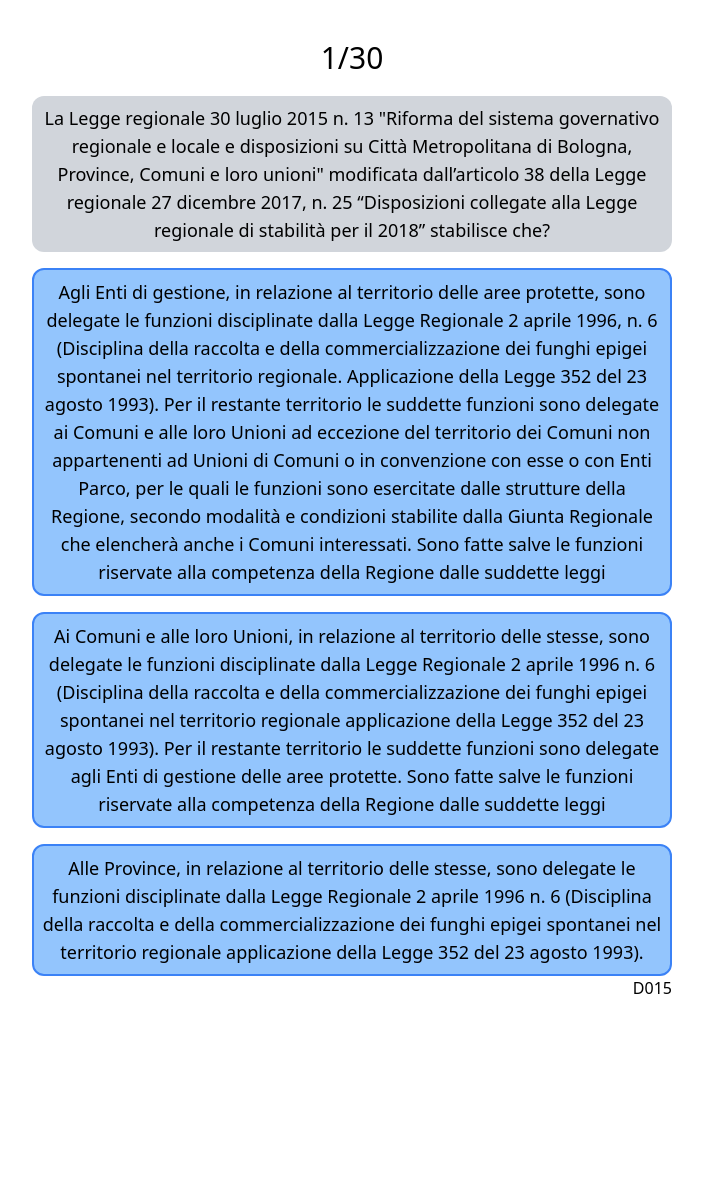
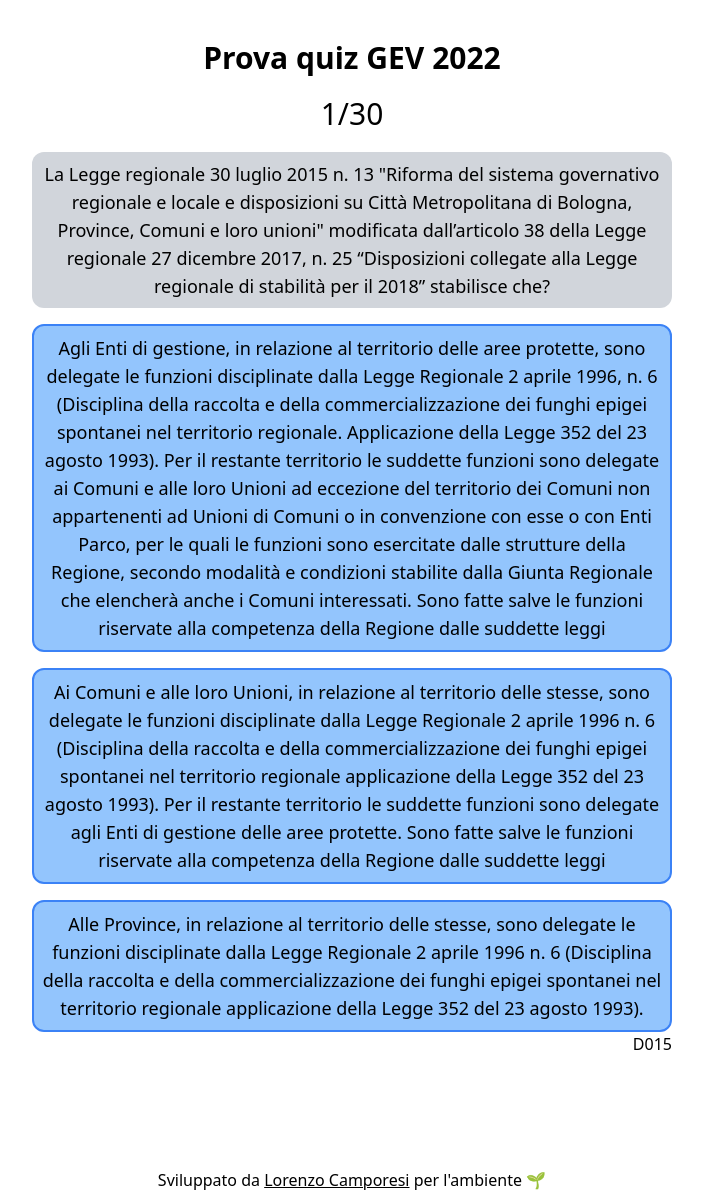
Before and after one commit to LorenzoCamporesi/gev-demo-online-exam, a Next.js app: page / in a window 1280 px wide. Shown: the whole page, without its empty margins (288-991 px from the left). Before the commit the page ends 1020 px from the top, so only its background shows below. Built offline with nearby package versions, Linux system fonts and the light colour scheme; a web font is replaced by a local one.

Commit message:
feat: added credits added titles fixed json

```diff
--- a/layout/layout.js
+++ b/layout/layout.js
@@ -8,7 +8,11 @@ export default function Layout({ children }) {
     return (
         <>
             <div className="p-5 pt-10 lg:px-36 xl:px-80 2xl:px-96">
+                <h1 className="mb-5 text-3xl text-center font-bold">Prova quiz GEV 2022</h1>
                 <main>{children}</main>
+            </div>
+            <div className="p-3 mt-20 text-center">
+                Sviluppato da <a target="_blank" href="https://lorenzocamporesi.it" className="underline hover:text-green-600">Lorenzo Camporesi</a> per l'ambiente 🌱
             </div>
         </>
     )
```
